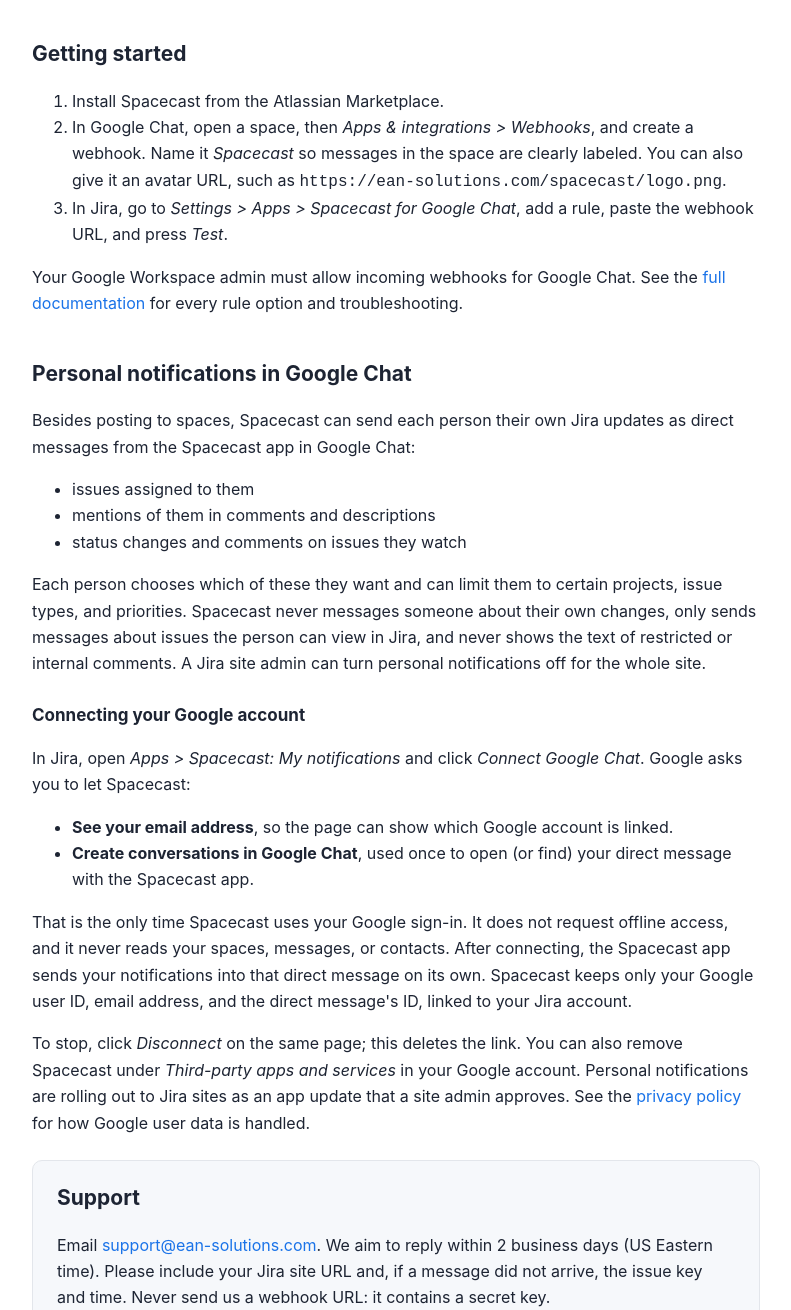
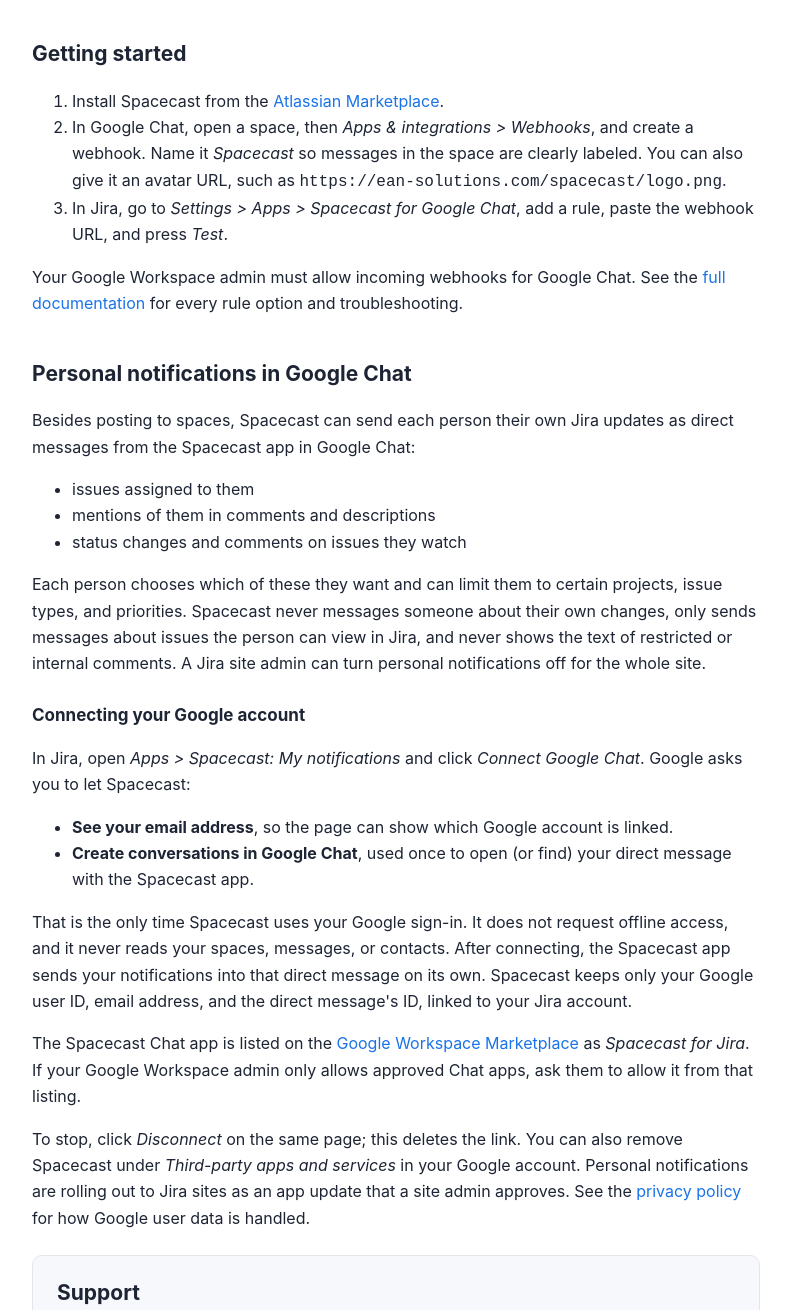
Before and after one commit to asfopoo/asfopoo.github.io, a plain HTML site: page spacecast/index.html in a window 1280 px wide. Shown: the part 915-2225 px from the top of the page, without its empty margins (244-1035 px from the left). Drawn offline with Linux system fonts and the light colour scheme.

Commit message:
Spacecast: link the Atlassian and Google Workspace Marketplace listings
Co-Authored-By: Claude Fable 5.2 <noreply@anthropic.com>

```diff
--- a/spacecast/index.html
+++ b/spacecast/index.html
@@ -36,7 +36,7 @@
 
   <h2>Getting started</h2>
   <ol>
-    <li>Install Spacecast from the Atlassian Marketplace.</li>
+    <li>Install Spacecast from the <a href="https://marketplace.atlassian.com/apps/3949353638/spacecast-google-chat-notifications-for-jira">Atlassian Marketplace</a>.</li>
     <li>In Google Chat, open a space, then <em>Apps &amp; integrations &gt; Webhooks</em>, and create a webhook. Name it <em>Spacecast</em> so messages in the space are clearly labeled. You can also give it an avatar URL, such as <code>https://ean-solutions.com/spacecast/logo.png</code>.</li>
     <li>In Jira, go to <em>Settings &gt; Apps &gt; Spacecast for Google Chat</em>, add a rule, paste the webhook URL, and press <em>Test</em>.</li>
   </ol>
@@ -57,6 +57,7 @@
     <li><strong>Create conversations in Google Chat</strong>, used once to open (or find) your direct message with the Spacecast app.</li>
   </ul>
   <p>That is the only time Spacecast uses your Google sign-in. It does not request offline access, and it never reads your spaces, messages, or contacts. After connecting, the Spacecast app sends your notifications into that direct message on its own. Spacecast keeps only your Google user ID, email address, and the direct message's ID, linked to your Jira account.</p>
+  <p>The Spacecast Chat app is listed on the <a href="https://workspace.google.com/marketplace/app/spacecast_for_jira/1006726347696">Google Workspace Marketplace</a> as <em>Spacecast for Jira</em>. If your Google Workspace admin only allows approved Chat apps, ask them to allow it from that listing.</p>
   <p>To stop, click <em>Disconnect</em> on the same page; this deletes the link. You can also remove Spacecast under <em>Third-party apps and services</em> in your Google account. Personal notifications are rolling out to Jira sites as an app update that a site admin approves. See the <a href="privacy.html">privacy policy</a> for how Google user data is handled.</p>
 
   <div class="card" id="support">
```
Also changed, not shown: spacecast/docs.html (+2 -1 lines).
